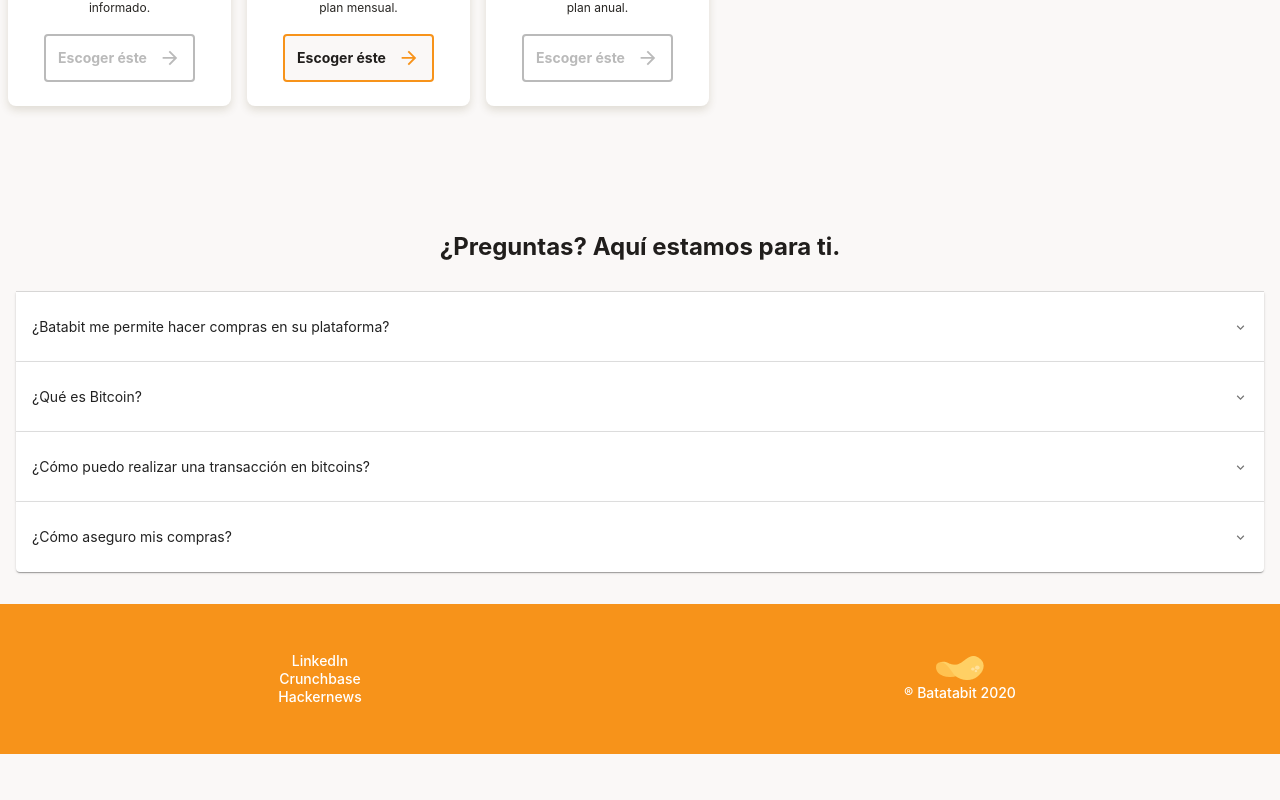
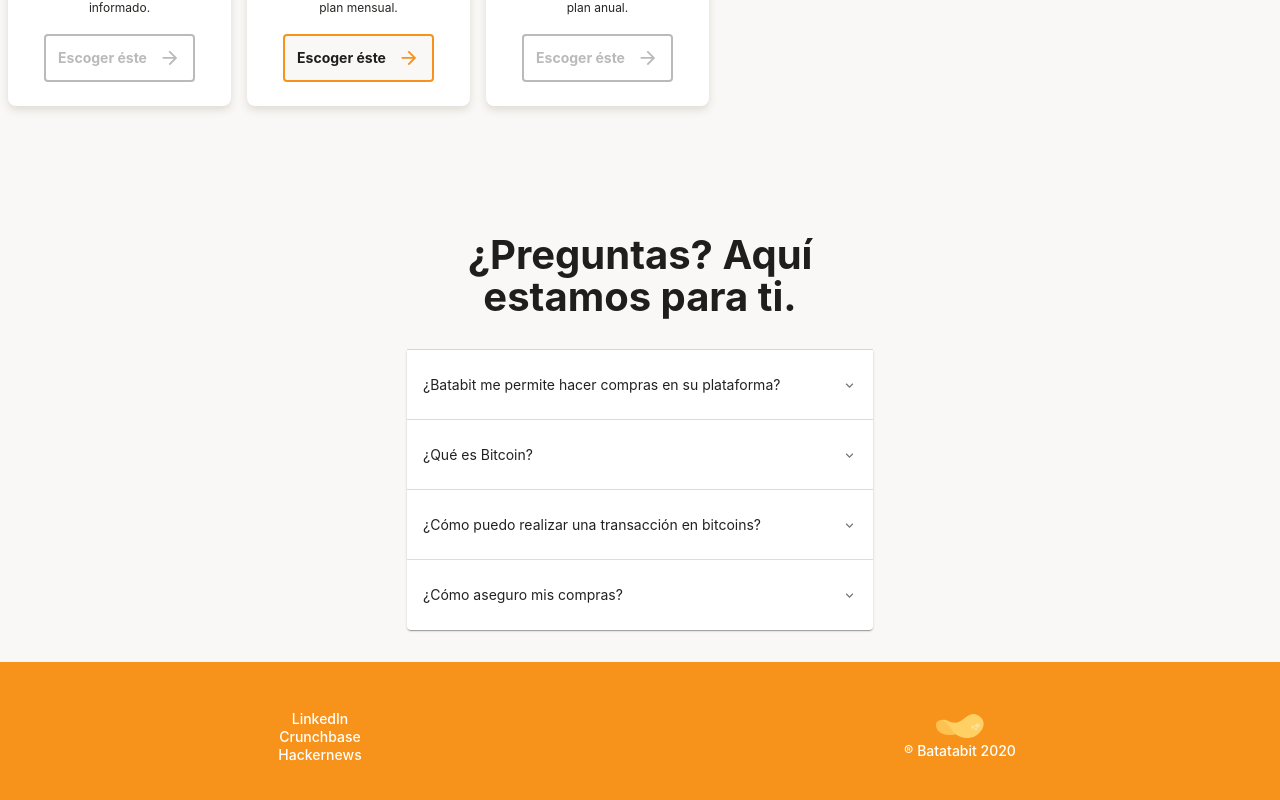
Before and after one commit to LAlejoSabogal/ReactFirstMobile, a React (Create React App) app: page / in a window 1280 px wide. Shown: the part 2573-3373 px from the top of the page. Before the commit the page ends 3327 px from the top, so only its background shows below. Built offline with nearby package versions, Linux system fonts and the light colour scheme.

Commit message:
:art: add media queries to QuestionStyle component

```diff
--- a/src/components/questions/QuestionsContent.js
+++ b/src/components/questions/QuestionsContent.js
@@ -35,8 +35,10 @@
 
     return (
         <section className="sectionContent">
-            <h2>{TEXT.questions.title}</h2>
-            {accordionPanel}
+            <div className="sectionContent__container">
+                <h2 className="sectionContent__title">{TEXT.questions.title}</h2>
+                {accordionPanel}
+            </div>
         </section>
     )
 }
--- a/src/components/questions/QuestionsStyle.css
+++ b/src/components/questions/QuestionsStyle.css
@@ -1,8 +1,21 @@
 .sectionContent{
     margin: 3.2rem 1.6rem;
 }
-.sectionContent h2{
+.sectionContent__container{
+    margin: auto;
+    max-width: 466px;
+    text-align: left;
+}
+.sectionContent__title{
     margin: 0;
     padding:3.2rem 0;
-    color: var(--DarkColor)
+    color: var(--DarkColor);
+    text-align: center;
 }
+/* Media Queries */
+@media (min-width: 600px){
+    .sectionContent__title{
+        font-size: 4rem;
+        line-height: 4.2rem;
+    }
+}
```
